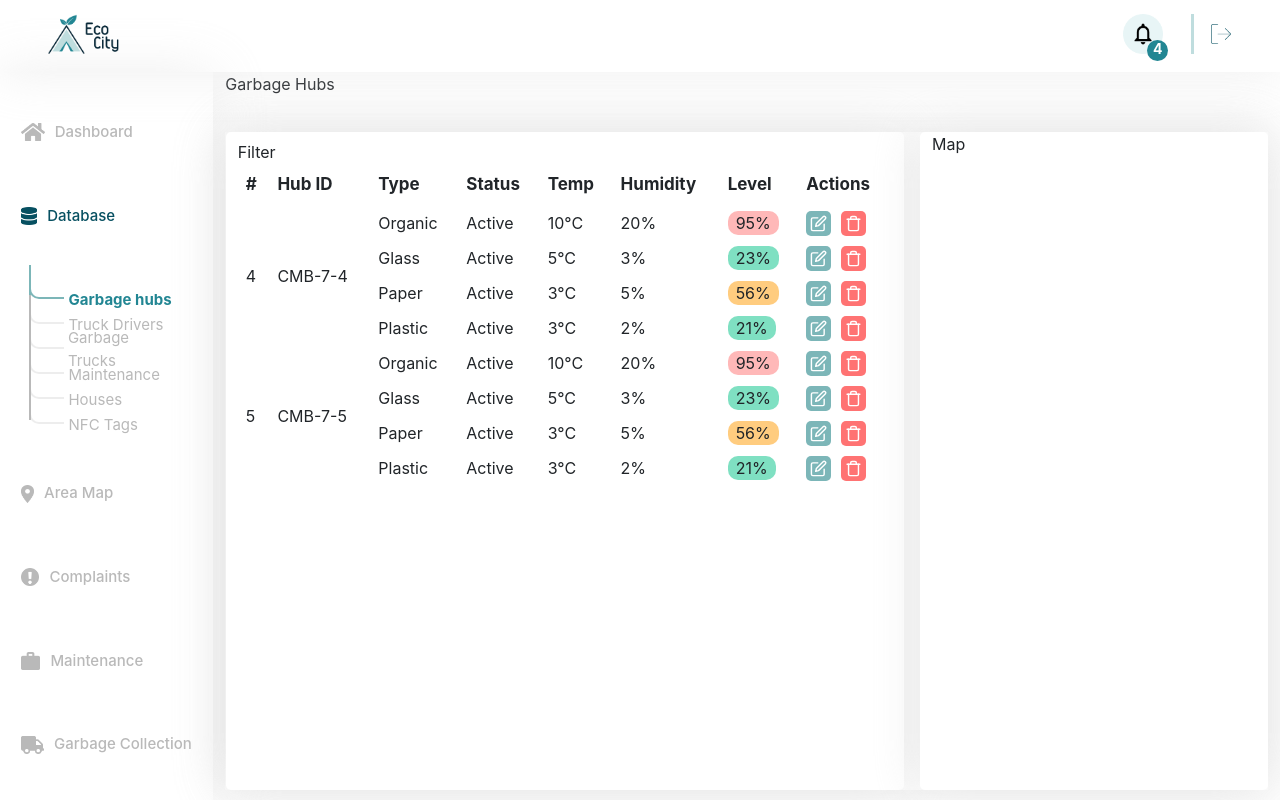
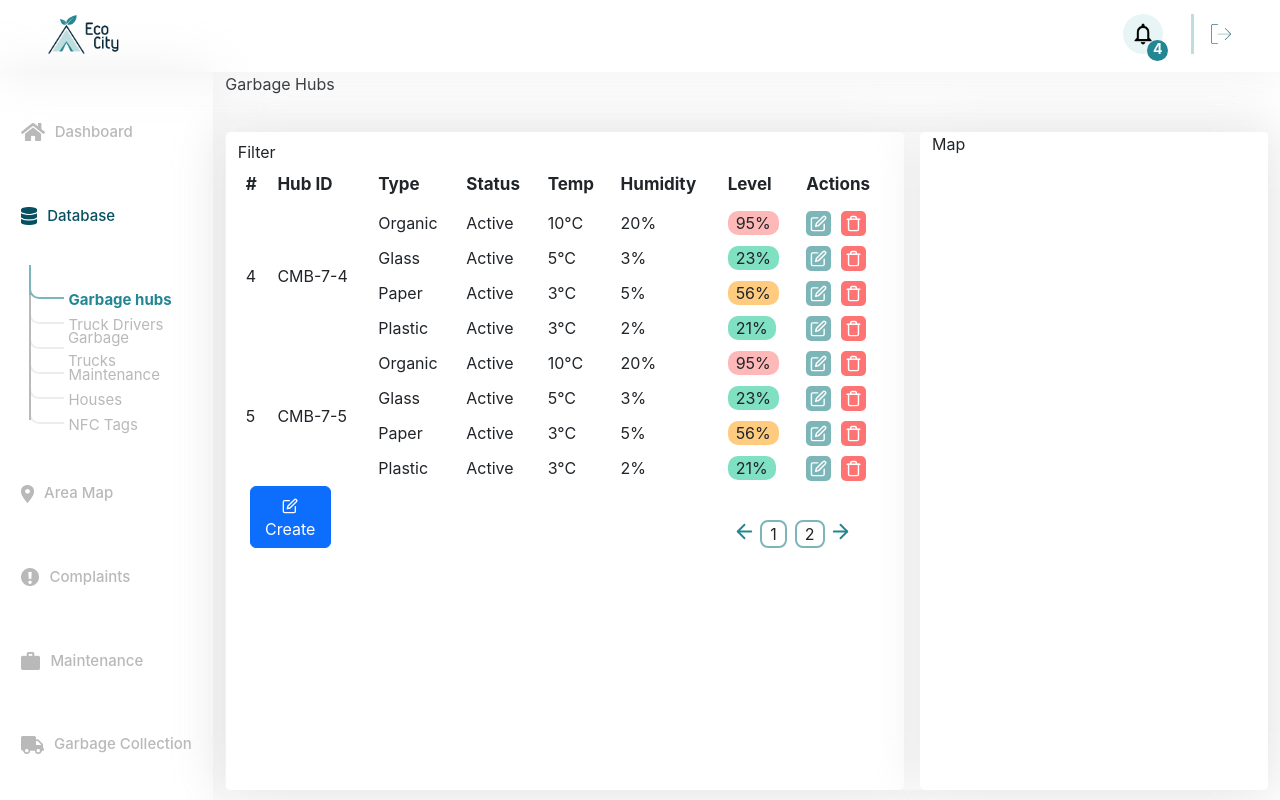
Before and after one commit to IsuruVihan/EcoCity, a React (Create React App) app in the folder admin/: page /database/garbage-hubs in a window 1280 px wide. Built offline with nearby package versions, Linux system fonts and the light colour scheme.

Commit message:
Added Page numbers add add bin button UI

```diff
--- a/admin/src/assets/styles/Database/GarbageHubs/GarbageHubs.css
+++ b/admin/src/assets/styles/Database/GarbageHubs/GarbageHubs.css
@@ -72,3 +72,17 @@
 .garbage-hubs-table tbody:hover .action-item-group {
     background-color: #E8F5F6;
 }
+
+/*Page numbers*/
+
+.single-page-number {
+    border: 2px solid #7CB6B8;
+    border-radius: 8px;
+}
+
+.single-page-number:hover {
+    cursor: pointer;
+    background-color: #7CB6B8;
+    transition: transform .2s;
+    /*transform: scale(1.2);*/
+}
--- a/admin/src/pages/Database/GarbageHubs/tables/GarbageHubsTable.js
+++ b/admin/src/pages/Database/GarbageHubs/tables/GarbageHubsTable.js
@@ -1,17 +1,16 @@
 import React, {Fragment, useEffect, useState} from 'react';
-import {Container, Row, Table} from "react-bootstrap";
+import {Button, Col, Container, Row, Table} from "react-bootstrap";
 
 import GarbageHubDetailsModal from "../modals/GarbageHubDetailsModal";
 import UpdateGarbageHubModal from "../modals/UpdateGarbageHubModal";
 import GarbageHubsTableItem from "./GarbageHubsTableItem";
-import {FiEdit} from "react-icons/fi";
+import {FiArrowLeft, FiArrowRight, FiEdit} from "react-icons/fi";
 
 //Temporary json file to render hub details
 import hubsDetails from '../../../../data/HubDetails.json';
 
 const GarbageHubsTable = () => {
     const hubs = hubsDetails.hubs;
-    console.log(hubs);
     const hubCount = hubs.length;
     const hubsPerPage = 3;
     const pageCount = Math.ceil(hubCount / hubsPerPage);
@@ -30,15 +29,26 @@ const GarbageHubsTable = () => {
             setEndIndex(startIndex + hubsPerPage);
         }
     }
+    const range = (start, end) => {
+        let length = end - start + 1;
+        /*
+            Create an array of certain length and set the elements within it from
+          start value to end value.
+        */
+        return Array.from({length}, (_, idx) => idx + start);
+    };
 
+    //Update start index on page number change
     useEffect(() => {
         calculateStartIndex();
     }, [currentPage]);
 
+    //Update end index on start index change
     useEffect(() => {
         calculateEndIndex();
     }, [startIndex])
 
+    //update hubs array to display on end index change
     useEffect(() => {
         if (startIndex > endIndex) {
             return;
@@ -46,6 +56,11 @@ const GarbageHubsTable = () => {
         setFilteredHubs(hubs.slice(startIndex, endIndex));
     }, [endIndex]);
 
+    const pageNumbers = range(1, pageCount);
+
+    const handleOnPageNumberChange = () => {
+
+    }
     return (
         <Row className='mx-0'>
             <Table className='my-0 garbage-hubs-table' borderless>
@@ -68,7 +83,25 @@ const GarbageHubsTable = () => {
                         })
                     }
                 </Fragment>
+
             </Table>
+            <Row className='bottom-0 mb-3 w-100 d-flex align-items-end'>
+                <Col className='' lg={2}>
+                    <Button><FiEdit/> Create</Button>
+                </Col>
+                <Col className='d-flex justify-content-end pe-3' lg={10}>
+                    <FiArrowLeft color='#228693' size='23px'/>
+                    {
+                        pageNumbers.map((pageNumber, idx) => {
+                            return <label className='single-page-number mx-1 px-2' id={pageNumber}
+                                          onClick={handleOnPageNumberChange}>
+                                {pageNumber}
+                            </label>;
+                        })
+                    }
+                    <FiArrowRight color='#228693' size='23px'/>
+                </Col>
+            </Row>
         </Row>
     );
 }
--- a/admin/src/pages/Database/GarbageHubs/tables/GarbageHubsTableItem.js
+++ b/admin/src/pages/Database/GarbageHubs/tables/GarbageHubsTableItem.js
@@ -29,10 +29,10 @@ const GarbageHubsTableItem = (props) => {
             <td>{bins[0].humidity}</td>
             <td><label className={getFillLevelClasses(bins[0].level)}>{bins[0].level}%</label></td>
             <td>
-                <div className='action-item-group'>
+                <label className='action-item-group'>
                     <FiEdit/>
                     <FiTrash/>
-                </div>
+                </label>
             </td>
         </tr>
         {
```
